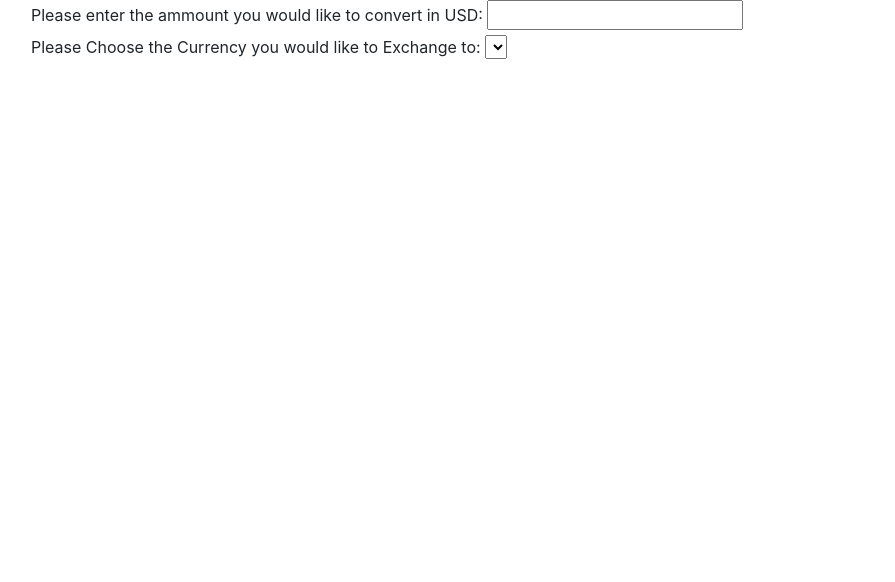
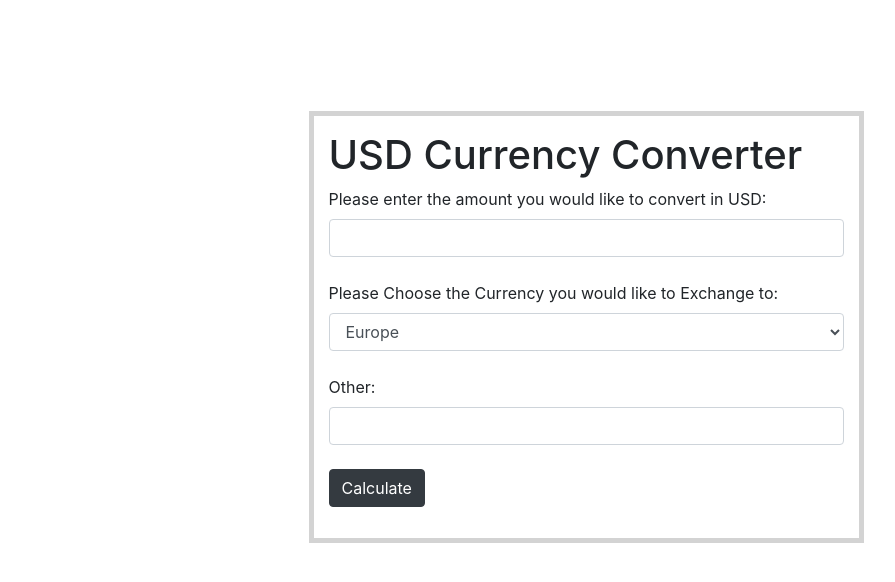
Before and after one commit to JoseyKinnaman/FridayProjectAPI, a website built with webpack: page src/index.html in a window 1280 px wide. Shown: the whole page, without its empty margins (54-949 px from the left). Built offline with nearby package versions, Linux system fonts and the light colour scheme; no server answers.

Commit message:
update index.html with input fields and add styles.css stylings.

```diff
--- a/src/index.html
+++ b/src/index.html
@@ -8,12 +8,25 @@
 <body>
   <div class="container">
     <div class="box">
-      <form id="">
-        <label for="USD">Please enter the ammount you would like to convert in USD:</label>
-        <input id="USD" type="number"></input>
-        <label for="Exchange">Please Choose the Currency you would like to Exchange to:</label>
-        <select name="" id=""></select>
-      </form>
+      <h1>USD Currency Converter</h1>
+        <form id="currenyConverter" class="form-group">
+          <label for="USD">Please enter the amount you would like to convert in USD:</label>
+          <input class="form-control" id="USD" type="number"></input>
+          <br>
+          <label for="Exchange">Please Choose the Currency you would like to Exchange to:</label>
+          <select class="form-control" name="country" id="country">
+            <option value="EUR">Europe</option>
+            <option value="GBP">Britain</option>
+            <option value="JPY">Japan</option>
+            <option value="MXN">Mexico</option>
+            <option value="SEK">Sweden</option>
+          </select>
+          <br>
+          <label for="">Other:</label>
+          <input class="form-control" type="text" name="other" id="other">
+          <br>
+          <button type= "submit" id="calculate" class="btn btn-dark">Calculate</button>
+        </form>
 
     </div>
   </div>
--- a/src/styles.css
+++ b/src/styles.css
@@ -0,0 +1,8 @@
+.box {
+  margin-top: 10%;
+  margin-left: 25%;
+  margin-right: 25%;
+  margin-bottom: 25%;
+  padding: 15px;
+  border: 5px solid lightgrey;
+}
```
